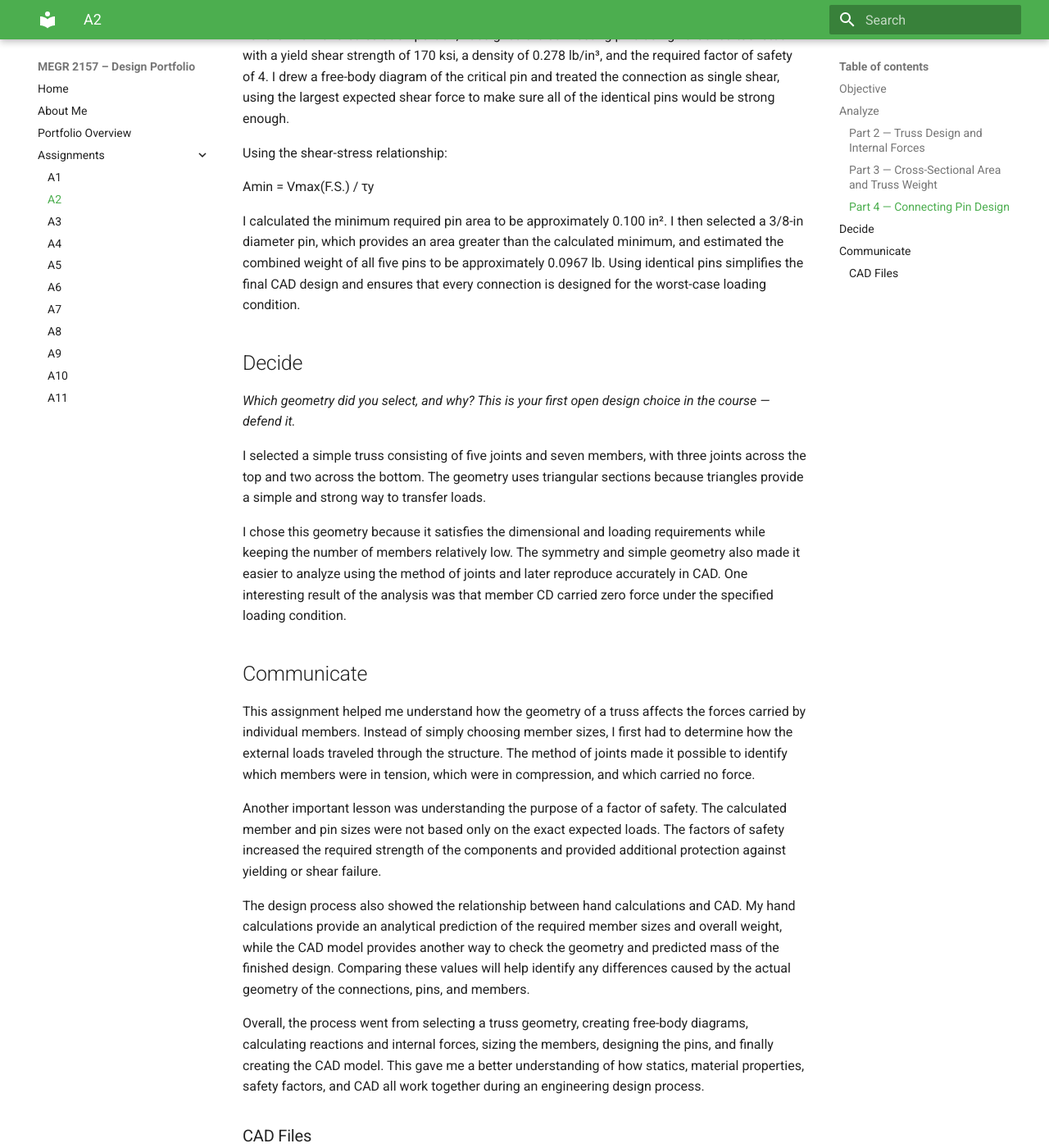
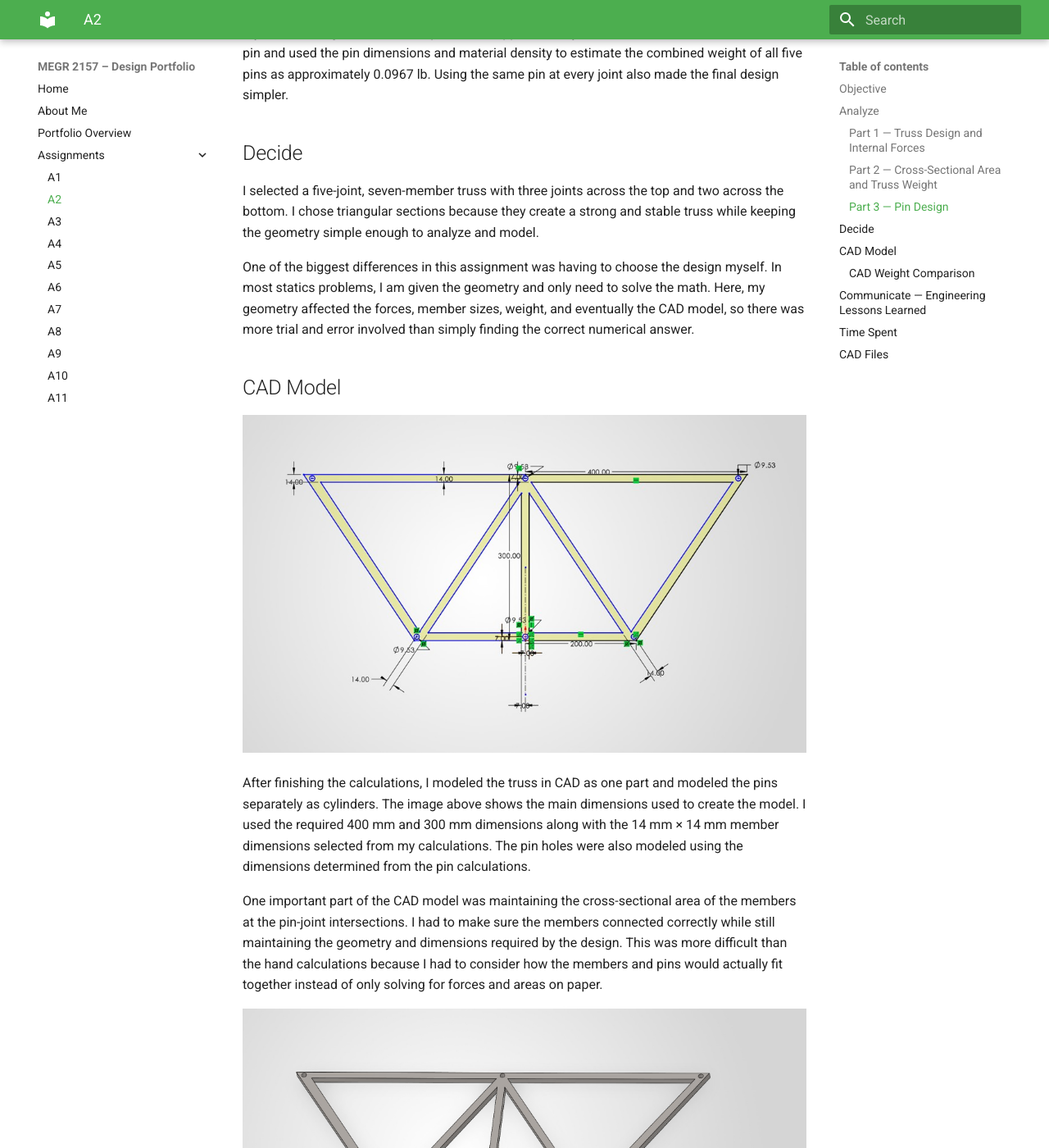
Before and after one commit to rgardn14-max/megr2157-portfolio, an MkDocs documentation site: the page built from docs/assignments/A02/index.md, in a window 1280 px wide and 1400 px high, scrolled down 5147 px. Shown: the whole window at 82% size. Built offline with MkDocs 1.6.1 and Material for MkDocs 9.7.7, drawn with Linux system fonts in a browser that asks for light colours; some of the changed text lies outside the part shown.

Commit message:
Update index.md

```diff
--- a/docs/assignments/A02/index.md
+++ b/docs/assignments/A02/index.md
@@ -2,72 +2,106 @@
 
 ## Objective
 
-The objective of this assignment was to design a lightweight planar truss and analyze the forces acting through the structure. The truss needed to support two applied loads while using identical cross-sectional geometry for every member and identical pins at the connections. The goal was to use statics and stress calculations to determine a safe member size and pin size.
-
-For my design, I used a load of P = 20 kN, with the required dimensions of a = 0.4 m and b = 0.3 m. The truss members were designed using A500 steel, while the connecting pins were designed using hardened tool steel. Safety factors were included in both calculations to make sure the final design could safely support the expected forces.
+The objective of this assignment was to design and analyze a truss system. I used P = 20 kN with the required dimensions of a = 0.4 m and b = 0.3 m. The goal was to calculate the forces in the truss, size the members and pins with the required safety factors, and then turn the design into a working CAD model.
 
 
 ## Analyze
 
-![Part 2 truss design, FBD, and method of joints](IMG_2356.jpeg)
+![Truss design, free-body diagram, and method of joints](IMG_2356.jpeg)
 
-![Part 2 method of joints and final internal forces](IMG_2357.jpeg)
+![Method of joints and final internal force calculations](IMG_2357.jpeg)
 
-### Part 2 — Truss Design and Internal Forces
+### Part 1 — Truss Design and Internal Forces
 
-For this part, I designed a simple truss using the required dimensions of a = 0.4 m and b = 0.3 m, with a load of P = 20 kN applied at joints C and D. I first created a free-body diagram of the entire truss to calculate the reactions at supports A and B. I then used the method of joints, applying ΣFx = 0 and ΣFy = 0 at each joint to determine whether each truss member was in tension or compression and to find the force carried by each member.
+I chose a simple five-joint, seven-member truss using triangular sections. I started by drawing a free-body diagram of the entire truss to find the reactions at supports A and B. I then used the method of joints and ΣFx = 0 and ΣFy = 0 to solve symbolically and numerically for the forces in each member.
 
-My calculations showed that the largest internal member force was approximately 16.02 kN, occurring in members CE and DE. Finding the maximum internal force allows me to find the minimum cross-sectional area required for all members. I also identified member CD as a zero-force member, which was unexpected.
+The largest internal force I calculated was 16.02 kN in members CE and DE. I also found that CD was a zero-force member, which I did not expect when I originally chose the geometry. This showed me that adding a member does not necessarily mean it will carry part of the load.
 
 
-![Part 3 cross-sectional area and truss weight calculations](IMG_2360.jpeg)
+![Cross-sectional area and truss weight calculations](IMG_2360.jpeg)
 
-### Part 3 — Cross-Sectional Area and Truss Weight
+### Part 2 — Cross-Sectional Area and Truss Weight
 
-After finding the internal member forces, I used the maximum force of 16.02 kN to determine the minimum cross-sectional area required for the truss members. Using the material yield strength and the required factor of safety of 3.5, I applied the allowable-stress relationship:
+I used the largest internal force of 16.02 kN, the yield strength of A500 steel, and a safety factor of 3.5 to determine the minimum cross-sectional area. I first solved for the required area symbolically using:
 
 Amin = Fmax(F.S.) / σy
 
-This resulted in a calculated minimum area of approximately 162.6 mm², so the actual member geometry should have at least this much cross-sectional area. I decided to go with a slightly larger cross-sectional area of 196 mm² for an even 14 mm × 14 mm square truss member. I did this because I was having issues with the odd decimal values in my calculations and later in my CAD model.
+My numerical calculation gave a minimum area of about 162.6 mm².
 
-I then calculated the lengths of all seven truss members and added them together to estimate the total amount of steel used. Using the selected cross-sectional area, total member length, and steel density, I estimated the truss mass and converted it into weight. This hand calculation gives me a value that I can later compare with the mass/weight predicted by my CAD model to check whether my analytical design and CAD geometry agree.
+Instead of using exactly 162.6 mm², I chose a 14 mm × 14 mm square member, giving an area of 196 mm². The larger area still satisfies the safety requirement and gave me much cleaner dimensions to work with. I originally tried working closer to the calculated minimum, but the odd dimensions became difficult to use, especially once I started creating the CAD model.
+
+I then added the lengths of all seven members and used the cross-sectional area and density of steel to estimate the total truss weight. My hand-calculated weight was approximately 11.36 lb. This gave me a value that I could later compare to the mass properties of my CAD model.
 
 
-![Part 4 pin design calculations](IMG_2361.jpeg)
+![Pin free-body diagram and pin design calculations](IMG_2361.jpeg)
 
-### Part 4 — Connecting Pin Design
+### Part 3 — Pin Design
 
-For the final hand-calculation portion, I designed the connecting pins using hardened tool steel with a yield shear strength of 170 ksi, a density of 0.278 lb/in³, and the required factor of safety of 4. I drew a free-body diagram of the critical pin and treated the connection as single shear, using the largest expected shear force to make sure all of the identical pins would be strong enough.
+I designed the connecting pins using hardened tool steel with a yield shear strength of 170 ksi, a density of 0.278 lb/in³, and a safety factor of 4. I drew a free-body diagram of the critical pin and treated the pins as single-shear connections. I used the largest expected force so that every identical pin would be designed for the worst-case loading condition.
 
-Using the shear-stress relationship:
+I solved for the minimum pin area using:
 
 Amin = Vmax(F.S.) / τy
 
-I calculated the minimum required pin area to be approximately 0.100 in². I then selected a 3/8-in diameter pin, which provides an area greater than the calculated minimum, and estimated the combined weight of all five pins to be approximately 0.0967 lb. Using identical pins simplifies the final CAD design and ensures that every connection is designed for the worst-case loading condition.
+My calculation gave a minimum pin area of approximately 0.106 in². I selected a 3/8-in diameter pin and used the pin dimensions and material density to estimate the combined weight of all five pins as approximately 0.0967 lb. Using the same pin at every joint also made the final design simpler.
 
 
 ## Decide
 
-_Which geometry did you select, and why? This is your first open design choice in the course — defend it._
+I selected a five-joint, seven-member truss with three joints across the top and two across the bottom. I chose triangular sections because they create a strong and stable truss while keeping the geometry simple enough to analyze and model.
 
-I selected a simple truss consisting of five joints and seven members, with three joints across the top and two across the bottom. The geometry uses triangular sections because triangles provide a simple and strong way to transfer loads.
-
-I chose this geometry because it satisfies the dimensional and loading requirements while keeping the number of members relatively low. The symmetry and simple geometry also made it easier to analyze using the method of joints and later reproduce accurately in CAD. One interesting result of the analysis was that member CD carried zero force under the specified loading condition.
+One of the biggest differences in this assignment was having to choose the design myself. In most statics problems, I am given the geometry and only need to solve the math. Here, my geometry affected the forces, member sizes, weight, and eventually the CAD model, so there was more trial and error involved than simply finding the correct numerical answer.
 
 
-## Communicate
+## CAD Model
 
-This assignment helped me understand how the geometry of a truss affects the forces carried by individual members. Instead of simply choosing member sizes, I first had to determine how the external loads traveled through the structure. The method of joints made it possible to identify which members were in tension, which were in compression, and which carried no force.
+![SolidWorks truss sketch showing dimensions and pin locations](Truss_Detailed.jpg)
 
-Another important lesson was understanding the purpose of a factor of safety. The calculated member and pin sizes were not based only on the exact expected loads. The factors of safety increased the required strength of the components and provided additional protection against yielding or shear failure.
+After finishing the calculations, I modeled the truss in CAD as one part and modeled the pins separately as cylinders. The image above shows the main dimensions used to create the model. I used the required 400 mm and 300 mm dimensions along with the 14 mm × 14 mm member dimensions selected from my calculations. The pin holes were also modeled using the dimensions determined from the pin calculations.
 
-The design process also showed the relationship between hand calculations and CAD. My hand calculations provide an analytical prediction of the required member sizes and overall weight, while the CAD model provides another way to check the geometry and predicted mass of the finished design. Comparing these values will help identify any differences caused by the actual geometry of the connections, pins, and members.
-
-Overall, the process went from selecting a truss geometry, creating free-body diagrams, calculating reactions and internal forces, sizing the members, designing the pins, and finally creating the CAD model. This gave me a better understanding of how statics, material properties, safety factors, and CAD all work together during an engineering design process.
+One important part of the CAD model was maintaining the cross-sectional area of the members at the pin-joint intersections. I had to make sure the members connected correctly while still maintaining the geometry and dimensions required by the design. This was more difficult than the hand calculations because I had to consider how the members and pins would actually fit together instead of only solving for forces and areas on paper.
 
 
-### CAD Files
+![Finished SolidWorks truss model](Truss_Finished.jpg)
 
-The completed CAD files for my truss can be downloaded here:
+The image above shows the finished truss part. The truss minus the pins was created as one part as required, while the pins were modeled separately as cylinders. The finished model uses the dimensions determined from my calculations while maintaining the required geometry and identical member cross sections.
 
-[Download Truss CAD Files](YOUR-CAD-FILE-LINK-HERE)
+The CAD portion was probably the most difficult part of the project. I originally tried building the truss in Creo, but I kept running into problems getting the model to work the way I wanted. After spending a lot of time troubleshooting it, I decided to switch to SolidWorks even though I had never used SolidWorks before.
+
+Learning SolidWorks while finishing the assignment added another challenge, but I eventually found it easier to create the geometry I needed. This was also where I realized that getting an answer mathematically does not mean the design will immediately be easy to model. I had to think about the actual intersections, pin holes, dimensions, and how all the members would connect.
+
+
+### CAD Weight Comparison
+
+I used the mass properties in SolidWorks to determine the predicted weight of my finished CAD model. My hand-calculated truss weight was approximately 11.36 lb, while SolidWorks predicted a weight of 9.77 lb.
+
+The difference between the two values comes partly from the hand calculations treating the members as simple lengths with a constant cross section, while the CAD model includes the actual joint geometry and pin holes. I was also unable to find A500 steel in SolidWorks, so I used AISI 1020 steel instead. The material is similar but not exactly the same, which can also contribute to the difference between the hand calculation and CAD prediction.
+
+
+## Communicate — Engineering Lessons Learned
+
+One of the biggest lessons I learned was that designing a structure is more complicated than solving a statics problem that already has a defined geometry. I had to make a design choice first and then use the calculations to determine whether that choice actually worked. Changes that seemed small at the beginning affected the force calculations, dimensions, weight, and CAD model later.
+
+I also learned how yield strength and safety factors directly affect the physical dimensions of a design. My calculated minimum area was 162.6 mm², but choosing a practical 14 mm × 14 mm member gave me 196 mm². This kept the member above the required minimum area while giving me dimensions that were much easier to work with in CAD.
+
+The CAD problems were another major lesson. Switching from Creo to SolidWorks for the first time forced me to adapt instead of continuing with a program that was slowing down the project. It also showed me that CAD is more than drawing the answer from my calculations because I had to consider how the members and pins would physically connect.
+
+Finally, finding a zero-force member showed me how important geometry is in a truss. I originally expected every member to carry a load, but the analysis showed that CD carried zero force under this loading condition. That result helped me better understand how forces actually move through a truss instead of relying only on what the structure looks like.
+
+
+## Time Spent
+
+Total time from start to finish was approximately 6 hours.
+
+A large portion of my time was spent on the CAD portion because of the problems I had with Creo and then learning SolidWorks for the first time. I originally expected the calculations to take up most of my time, but troubleshooting and turning the calculations into an actual design took much longer than expected.
+
+Another lesson I learned was the importance of managing time during the design process. I spent too much time trying to make Creo work before deciding to switch to SolidWorks. Looking back, recognizing earlier that my original approach was not working would have saved time. This project showed me that time is also a constraint in engineering, and sometimes changing approaches is more efficient than continuing to troubleshoot the same problem.
+
+
+## CAD Files
+
+The completed SolidWorks CAD files can be downloaded below:
+
+[Download Truss SolidWorks Part](Part1.SLDPRT)
+
+[Download Pin SolidWorks Part](Pin.SLDPRT)
```
